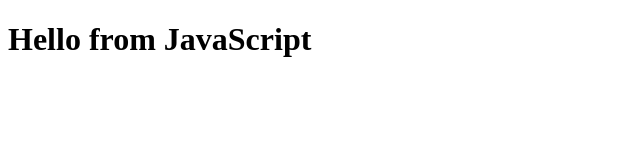
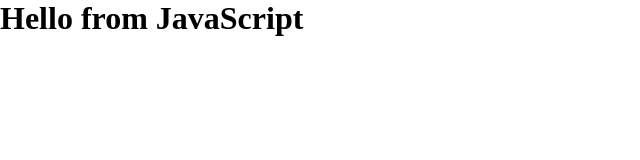
Before and after one commit to aazimov01/git-course, a plain HTML site: page index.html in a window 1280 px wide. Shown: the whole page, without its empty margins (0-640 px from the left). Drawn offline with Linux system fonts and the light colour scheme.

```diff
--- a/index.html
+++ b/index.html
@@ -6,9 +6,9 @@
     <title>Git course</title>
     <style>
         * {
-        * margin: 0;
-        * padding: 0;
-        *}
+            margin: 0;
+            padding: 0;
+        }
     </style>
 </head>
 <body>
```
Also changed, not shown: 1 other file.
